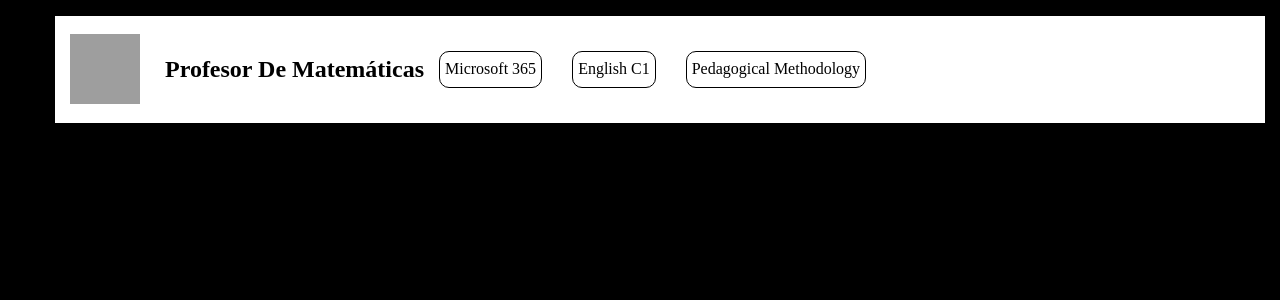
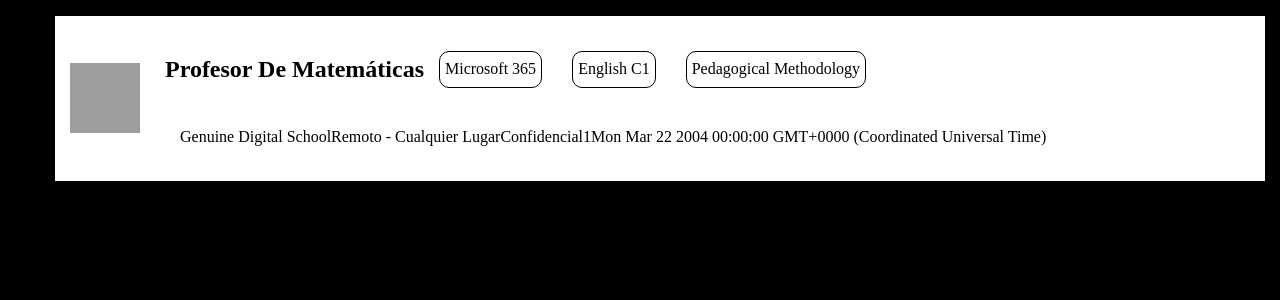
Before and after one commit to Bikotoru1/workshop-3, a Vue app: page / in a window 1280 px wide. Shown: the top 300 px of the page. Built offline with nearby package versions, Linux system fonts and the light colour scheme; grey boxes are pictures that could not be loaded.

Commit message:
feat: :art: Details
Added DetailsC componet

With this component we can describe the details of the job

```diff
--- /dev/null
+++ b/src/components/DetailsC.vue
@@ -0,0 +1,55 @@
+<template>
+  <div id="main-content">
+	<div class="item">
+		<!--<svg class="icon"></svg>-->
+		<span class="text">{{ company }}</span>
+	</div>
+
+	<div class="item">
+		<!--<svg class="icon"></svg>-->
+		<span class="text">{{ loction }}</span>
+	</div>
+
+	<div class="item">
+		<!--<svg class="icon"></svg>-->
+		<span class="text">{{ salary }}</span>
+	</div>
+
+	<div class="item">
+		<!--<svg class="icon"></svg>-->
+		<span class="text">{{ vacants }}</span>
+	</div>
+
+	<div class="item">
+		<!--<svg class="icon"></svg>-->
+		<span class="text">{{ creationDate }}</span>
+	</div>
+  </div>
+</template>
+
+<script>
+export default {
+  name: 'DetailsC',
+  props:{
+	company		: String,
+	loction		: String,
+	salary		: String,
+	vacants		: Number,
+	creationDate: Date
+  }
+}
+</script>
+
+<!-- Add "scoped" attribute to limit CSS to this component only -->
+<style scoped>
+#main-content{
+	align-content	: center;
+	display			: flex;
+	justify-content	: center;
+	flex-direction	: row;
+}
+
+.icon{
+	margin: 10px;
+}
+</style>
--- a/src/components/JobC.vue
+++ b/src/components/JobC.vue
@@ -7,31 +7,48 @@
 		alt		="icon"
 		width	="70"
 	/>
+
 	<div id="container">
 		<div id="name-and-requirements">
 			<h2>{{ name }}</h2>
+
 			<RequirementC
 				v-for	="( requirement, index ) in requirements"
 				:key	="index"
 				:text	="requirement"
 			/>
 		</div>
+
+		<DetailsC
+			:company		="company"
+			:loction		="loction"
+			:salary			="salary"
+			:vacants		="vacants"
+			:creation-date	="creationDate"
+		/>
 	</div>
   </div>
 </template>
 
 <script>
 import RequirementC from "./RequirementC.vue"
+import DetailsC from "./DetailsC.vue"
 
 export default {
   name: 'JobC',
   components:{
-	RequirementC
+	RequirementC,
+	DetailsC
   },
   props:{
 	icon		: String,
 	name		: String,
-	requirements: []
+	company		: String,
+	loction		: String,
+	salary		: String,
+	vacants		: Number,
+	creationDate: Date,
+	requirements: [],
   }
 }
 </script>
--- a/src/components/JobsC.vue
+++ b/src/components/JobsC.vue
@@ -7,6 +7,11 @@
 			:icon			="job.icon"
 			:name			="job.name"
 			:requirements	="job.requirements"
+			:company		="job.company"
+			:loction		="job.location"
+			:salary			="job.salary"
+			:vacants		="job.vacants"
+			:creation-date	="job.creationDate"
 		/>
 	</ul>
   </div>
@@ -28,6 +33,10 @@ export default {
 					company		: "Genuine Digital School",
 					icon		: "https://s3-us-west-2.amazonaws.com/peaku-public/business/Company/logo_url/530708/Logo-Genuine-Digital-School.jpg",
 					name		: "Profesor De Matemáticas",
+					location	: "Remoto - Cualquier Lugar",
+					salary		: "Confidencial",
+					vacants		: 1,
+					creationDate: new Date( 2004, 2, 22 ),
 					requirements: [ "Microsoft 365", "English C1", "Pedagogical Methodology" ]
 				}
 			]
--- a/src/components/RequirementC.vue
+++ b/src/components/RequirementC.vue
@@ -18,7 +18,6 @@ export default {
 	border-style	: solid;
 	border-width	: 1px !important;
 	border-radius	: 10px;
-	color			: var( --primary-color-color	);
 	margin			: 5px;
 }
 </style>
```
